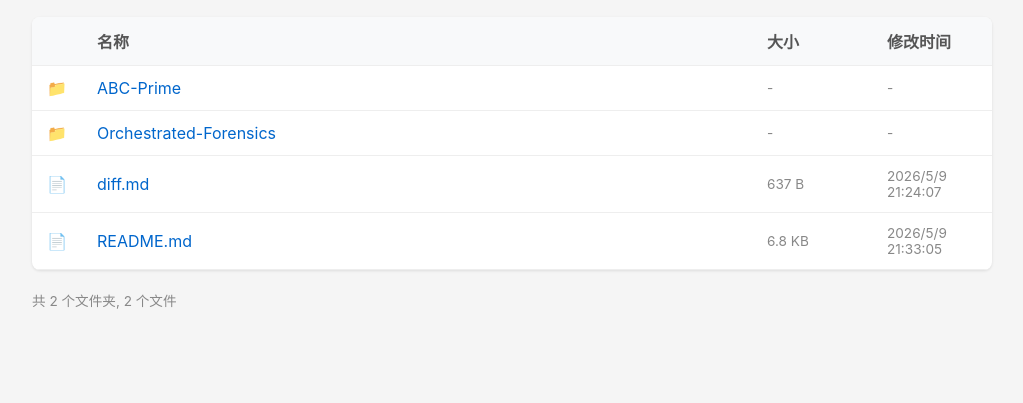
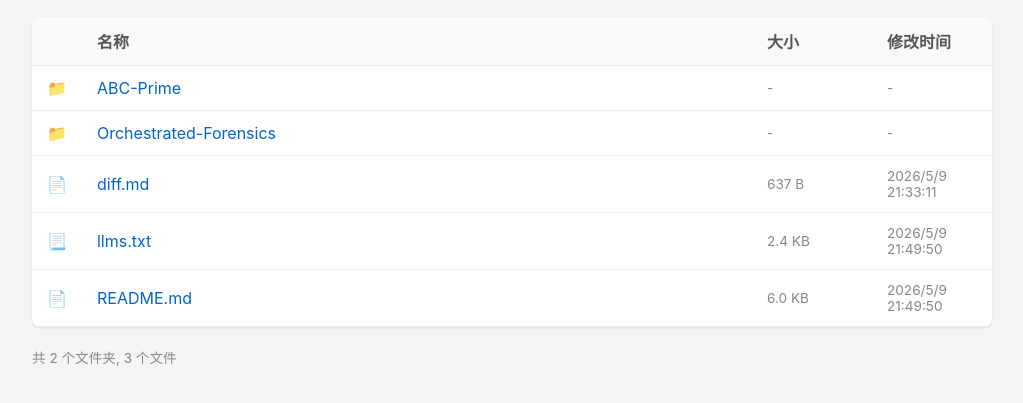
Before and after one commit to itechchoice/md-lib, a plain HTML site: page index.html in a window 1280 px wide. Shown: the part 111-514 px from the top of the page, without its empty margins (128-1151 px from the left). Drawn offline with Linux system fonts and the light colour scheme.

Commit message:
chore: Remove `llms.txt` from ignore patterns in `generate-index.js`; update `index.html` to include `llms.txt` with correct file sizes and timestamps.

```diff
--- a/generate-index.js
+++ b/generate-index.js
@@ -21,7 +21,6 @@ const IGNORE_PATTERNS = [
   "node_modules",
   "generate-index.js",
   "generate-diff.js",
-  "llms.txt",
 ];
 
 // 检查是否应该忽略
--- a/index.html
+++ b/index.html
@@ -111,18 +111,24 @@
         <td>📄</td>
         <td><a href="diff.md">diff.md</a></td>
         <td>637 B</td>
-        <td>2026/5/9 21:24:07</td>
+        <td>2026/5/9 21:33:11</td>
+      </tr>
+      <tr>
+        <td>📃</td>
+        <td><a href="llms.txt">llms.txt</a></td>
+        <td>2.4 KB</td>
+        <td>2026/5/9 21:49:50</td>
       </tr>
       <tr>
         <td>📄</td>
         <td><a href="README.md">README.md</a></td>
-        <td>6.8 KB</td>
-        <td>2026/5/9 21:33:05</td>
+        <td>6.0 KB</td>
+        <td>2026/5/9 21:49:50</td>
       </tr>
     </tbody>
   </table>
   <div class="stats">
-    共 2 个文件夹, 2 个文件
+    共 2 个文件夹, 3 个文件
   </div>
 </body>
 </html>
```
